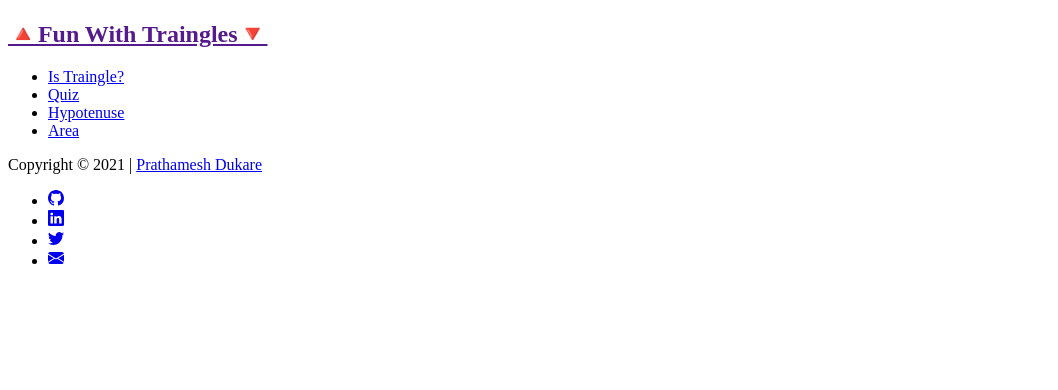
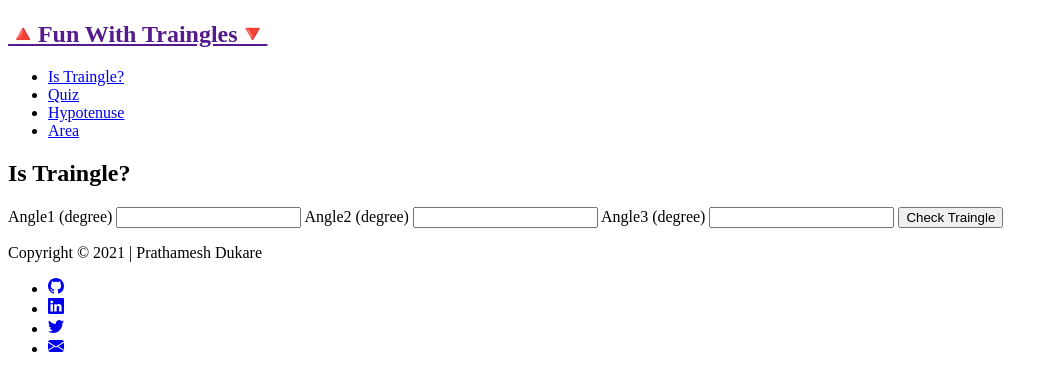
Before and after one commit to prathamesh-dukare/Fun-With-Triangles, a plain HTML site: page index.html in a window 1280 px wide. Shown: the whole page, without its empty margins (0-1058 px from the left). Drawn offline with Linux system fonts and the light colour scheme; a script that the page names is missing.

Commit message:
Update : File Structure

```diff
--- a/index.html
+++ b/index.html
@@ -20,10 +20,22 @@
         </nav>
     </header>
     <main>
+        <section id="is-triangle">
+            <h1>Is Traingle?</h1>
+            <label for="angle1">Angle1 (degree)</label>
+            <input type="number" id="angle1">
+            <label for="angle1">Angle2 (degree)</label>
+            <input type="number" id="angle2">
+            <label for="angle1">Angle3 (degree)</label>
+            <input type="number" id="angle3">
+            <button id="check-btn">Check Traingle</button>
+            <div id="output-Div">
 
+            </div>
+        </section>
     </main>
     <footer>
-        <p>Copyright © 2021 | <a href="https://linktr.ee/prathameshdukare">Prathamesh Dukare</a></p>
+        <p>Copyright © 2021 | Prathamesh Dukare</p>
         <ul>
             <li><a target="_blank" href="http://www.github.com/Prathamesh-Dukare"><svg xmlns="http://www.w3.org/2000/svg" width="16" height="16" fill="currentColor" class="bi bi-github" viewBox="0 0 16 16">
                 <path d="M8 0C3.58 0 0 3.58 0 8c0 3.54 2.29 6.53 5.47 7.59.4.07.55-.17.55-.38 0-.19-.01-.82-.01-1.49-2.01.37-2.53-.49-2.69-.94-.09-.23-.48-.94-.82-1.13-.28-.15-.68-.52-.01-.53.63-.01 1.08.58 1.23.82.72 1.21 1.87.87 2.33.66.07-.52.28-.87.51-1.07-1.78-.2-3.64-.89-3.64-3.95 0-.87.31-1.59.82-2.15-.08-.2-.36-1.02.08-2.12 0 0 .67-.21 2.2.82.64-.18 1.32-.27 2-.27.68 0 1.36.09 2 .27 1.53-1.04 2.2-.82 2.2-.82.44 1.1.16 1.92.08 2.12.51.56.82 1.27.82 2.15 0 3.07-1.87 3.75-3.65 3.95.29.25.54.73.54 1.48 0 1.07-.01 1.93-.01 2.2 0 .21.15.46.55.38A8.012 8.012 0 0 0 16 8c0-4.42-3.58-8-8-8z"/>
```
Also changed, not shown: area.html (+1 -2 lines), hypotenuse.html (+1 -1 lines), quiz.html (+1 -2 lines), js/area.js (added), js/hypotenuse.js (added), js/index.js (added), js/quiz.js (added), js/script.js (deleted).
